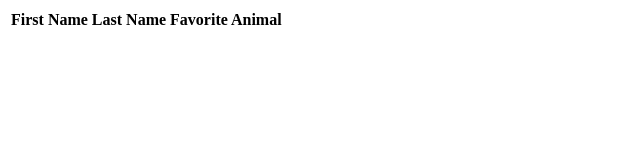
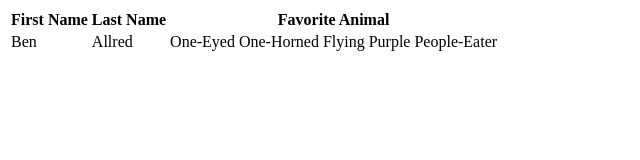
Before and after one commit to skuttleman/myFavoritesExercise, a plain HTML site: page favorites.html in a window 1280 px wide. Shown: the whole page, without its empty margins (0-640 px from the left). Drawn offline with Linux system fonts and the light colour scheme.

Commit message:
favorites table done

```diff
--- a/favorites.html
+++ b/favorites.html
@@ -7,26 +7,19 @@
   <body>
     <table>
       <thead>
-        <th>First Name</th>
-        <th>Last Name</th>
-        <th>Favorite Animal</th>
+        <tr>
+          <th>First Name</th>
+          <th>Last Name</th>
+          <th>Favorite Animal</th>
+        </tr>
       </thead>
-      <tr>
-        <td>
-
-        </td>
-        <td>
-
-        </td>
-      </tr>
-      <tr>
-        <td>
-
-        </td>
-        <td>
-
-        </td>
-      </tr>
+      <tbody>
+        <tr>
+          <td>Ben</td>
+          <td>Allred</td>
+          <td>One-Eyed One-Horned Flying Purple People-Eater</td>
+        </tr>
+      </tbody>
     </table>
   </body>
 </html>
```
